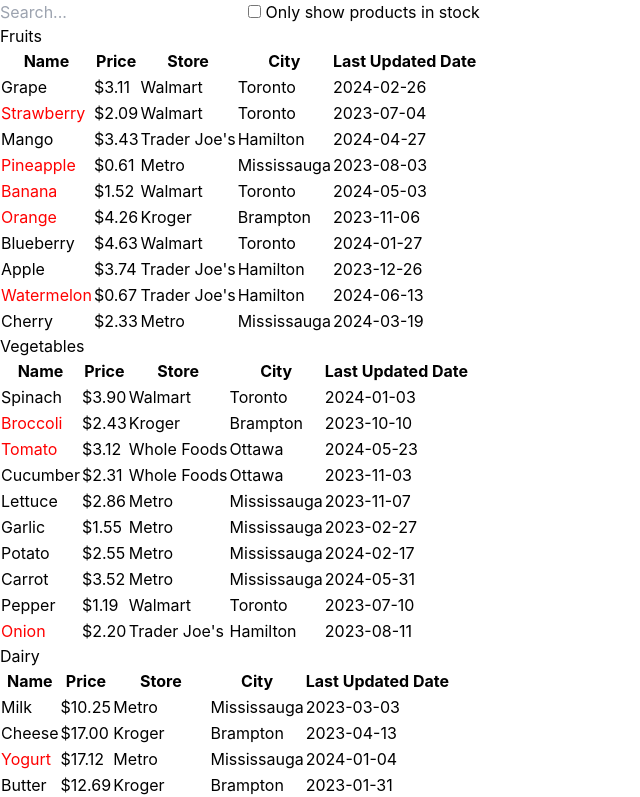
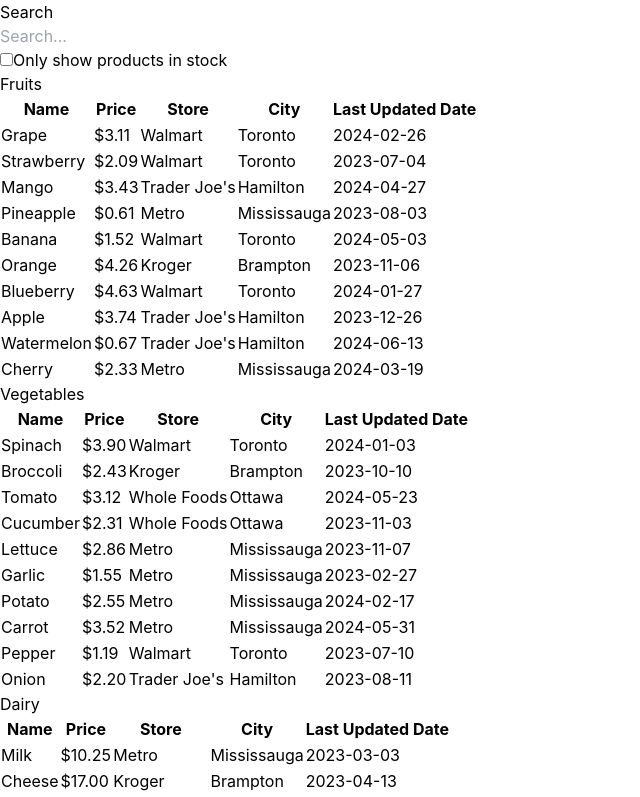
Before and after one commit to koqonut/price-peekaboo, a React (Create React App) app: page / in a window 1280 px wide. Shown: the top 797 px of the page, without its empty margins (0-640 px from the left). Built offline with nearby package versions, Linux system fonts and the light colour scheme.

Commit message:
refactor to separate out componenets

```diff
--- a/src/App.js
+++ b/src/App.js
@@ -1,7 +1,10 @@
 
 import './App.css';
 import { PRODUCTS } from './data/dataset';
-import { COL_HEADING_CITY, COL_HEADING_LASTUPDATEDDATE, COL_HEADING_STORE, COL_HEADING_PRICE, COL_HEADING_NAME } from './Constants.js';
+
+import SearchBarComponent from './components/SearchBarComponent';
+import ProductCategoriesComponent from './components/ProductCategoriesComponent';
+
 
 
 /**
@@ -18,139 +21,21 @@
   const [inStockOnly, setInStockOnly] = useState(false);
 
   return (
-    <div>
-      <SearchBar
+    <div className="container mx-auto p-4">
+      <h1 className="text-2xl font-bold mb-4">Search</h1>
+      <SearchBarComponent
         filterText={filterText}
         inStockOnly={inStockOnly}
         onFilterTextChange={setFilterText}
         onInStockOnlyChange={setInStockOnly} />
 
-      <ProductCategories
-        products={products}
-        filterText={filterText}
-        inStockOnly={inStockOnly} />
-    </div >
-
-  );
-}
-
-function ProductCategories({ products, filterText, inStockOnly }) {
-  const rows = [];
-  const categoryToProductMap = new Map();
-
-  products.forEach((product) => {
-    if (!categoryToProductMap.get(product.category)) {
-      categoryToProductMap.set(product.category, new Map())
-    }
-    categoryToProductMap.get(product.category).set(product.name, product);
-  });
-
-
-  categoryToProductMap.forEach((productsMap, productCategory) => {
-    //console.log("KN_ Size of map", productCategory, productsMap.size);
-    const productCategoriesArray = Array.from(productsMap.values());
-
-    rows.push(
-      <ProductCategoryRow
-        category={productCategory}
-        key={productCategory} />
-    );
-    rows.push(<ProductTable products={productCategoriesArray} filterText={filterText} isStockOnly={inStockOnly} key={`${productCategory}-table`}></ProductTable>);
-    // console.log("KN_ ProductCategories Rows are ", rows);
-
-  });
-
-  return (
-    <>
-      {rows}
-    </>
-  );
-}
-
-
-function ProductCategoryRow({ category }) {
-  return (
-    <h1>
-      {category}
-    </h1>
-  );
-}
-
-
-function ProductTable({ products, filterText, inStockOnly }) {
-  const rows = [];
-
-  products.forEach((product) => {
-    if (
-      product.name.toLowerCase().indexOf(
-        filterText.toLowerCase()
-      ) === -1
-    ) {
-      return;
-    }
-    if (inStockOnly && !product.stocked) {
-      return;
-    }
-    rows.push(
-      <ProductRow product={product} key={product.name} />
-    );
-  });
-
-  var result = (
-
-    <table>
-      <thead>
-        <tr>
-          <th>{COL_HEADING_NAME}</th>
-          <th>{COL_HEADING_PRICE}</th>
-          <th>{COL_HEADING_STORE}</th>
-          <th>{COL_HEADING_CITY}</th>
-          <th>{COL_HEADING_LASTUPDATEDDATE}</th>
-        </tr>
-      </thead>
-      <tbody>{rows}</tbody>
-    </table>
-
-  );
-  //console.log("KN_ Producttable result is ", result)
-  return result;
-}
-
-function ProductRow({ product }) {
-
-  const name = product.stocked ? product.name :
-    <span style={{ color: 'red' }}>
-      {product.name}
-    </span>;
-  var result = (
-    <tr>
-      <td>{name}</td>
-      <td>{product.price}</td>
-      <td>{product.store}</td>
-      <td>{product.city}</td>
-      <td>{product.lastUpdatedDate}</td>
-    </tr>
-  )
-  //console.log("KN_ ProductRow result is ", result)
-  return result;
-}
-
-function SearchBar({ filterText, inStockOnly, onFilterTextChange, onInStockOnlyChange }) {
-  return (
-    <form>
-      <input
-        type="text"
-        value={filterText} placeholder="Search..."
-        onChange={(e) => onFilterTextChange(e.target.value)} />
-      <label>
-        <input
-          type="checkbox"
-          checked={inStockOnly}
-          onChange={(e) => onInStockOnlyChange(e.target.checked)} />
-        {' '}
-        Only show products in stock
-      </label>
-    </form>
+      <div className="container mx-auto p-4">
+        <ProductCategoriesComponent
+          products={products}
+          filterText={filterText}
+          inStockOnly={inStockOnly} />
+      </div >
+    </div>
   );
 }
 
--- /dev/null
+++ b/src/components/ProductCategoriesComponent.js
@@ -0,0 +1,38 @@
+import ProductCategoryTableComponent from './ProductCategoryTableComponent';
+import ProductTableComponent from './ProductTableComponent';
+
+const ProductCategoriesComponent = ({ products, filterText, inStockOnly }) => {
+    const rows = [];
+    const categoryToProductMap = new Map();
+
+    products.forEach((product) => {
+        if (!categoryToProductMap.get(product.category)) {
+            categoryToProductMap.set(product.category, new Map())
+        }
+        categoryToProductMap.get(product.category).set(product.name, product);
+    });
+
+
+
+    categoryToProductMap.forEach((productsMap, productCategory) => {
+        //console.log("KN_ Size of map", productCategory, productsMap.size);
+        const productCategoriesArray = Array.from(productsMap.values());
+
+        rows.push(
+            <ProductCategoryTableComponent
+                category={productCategory}
+                key={productCategory} />
+        );
+        rows.push(<ProductTableComponent products={productCategoriesArray} filterText={filterText} isStockOnly={inStockOnly} key={`${productCategory}-table`}></ProductTableComponent>);
+        // console.log("KN_ ProductCategories Rows are ", rows);
+
+    });
+
+    return (
+        <>
+            {rows}
+        </>
+    );
+}
+
+export default ProductCategoriesComponent;
--- /dev/null
+++ b/src/components/ProductCategoryTableComponent.js
@@ -0,0 +1,12 @@
+
+import React from 'react';
+
+const ProductCategoryTableComponent = ({ category }) => {
+    return (
+        <div className="bg-white shadow-md rounded-lg p-4 mb-4">
+            <h1 className="text-xl font-semibold text-gray-900">{category}</h1>
+        </div>
+    );
+};
+
+export default ProductCategoryTableComponent;
--- /dev/null
+++ b/src/components/ProductRowComponent.js
@@ -0,0 +1,15 @@
+import React from 'react';
+
+const ProductRowComponent = ({ product }) => {
+    return (
+        <tr className="bg-white border-b hover:bg-gray-50 transition duration-300 ease-in-out">
+            <td className="text-sm text-gray-900 font-medium px-6 py-4">{product.name}</td>
+            <td className="text-sm text-gray-900 font-light px-6 py-4">{product.price}</td>
+            <td className="text-sm text-gray-900 font-light px-6 py-4">{product.store}</td>
+            <td className="text-sm text-gray-900 font-light px-6 py-4">{product.city}</td>
+            <td className="text-sm text-gray-900 font-light px-6 py-4">{product.lastUpdatedDate}</td>
+        </tr>
+    );
+};
+
+export default ProductRowComponent;
--- /dev/null
+++ b/src/components/ProductTableComponent.js
@@ -0,0 +1,61 @@
+
+import React from 'react';
+import ProductRowComponent from './ProductRowComponent.js';
+import { COL_HEADING_CITY, COL_HEADING_LASTUPDATEDDATE, COL_HEADING_STORE, COL_HEADING_PRICE, COL_HEADING_NAME } from '../Constants.js';
+
+
+
+const ProductTableComponent = ({ products, filterText, inStockOnly }) => {
+    const rows = [];
+
+    products.forEach((product) => {
+        if (
+            product.name.toLowerCase().indexOf(filterText.toLowerCase()) === -1
+        ) {
+            return;
+        }
+        if (inStockOnly && !product.stocked) {
+            return;
+        }
+        rows.push(
+            <ProductRowComponent product={product} key={product.name} />
+        );
+    });
+
+    return (
+        <div className="flex flex-col">
+            <div className="overflow-x-auto sm:-mx-6 lg:-mx-8">
+                <div className="py-2 inline-block min-w-full sm:px-6 lg:px-8">
+                    <div className="overflow-hidden shadow-md sm:rounded-lg">
+                        <table className="min-w-full">
+                            <thead className="bg-gray-50">
+                                <tr>
+                                    <th scope="col" className="text-sm font-medium text-gray-900 px-6 py-4 text-left">
+                                        {COL_HEADING_NAME}
+                                    </th>
+                                    <th scope="col" className="text-sm font-medium text-gray-900 px-6 py-4 text-left">
+                                        {COL_HEADING_PRICE}
+                                    </th>
+                                    <th scope="col" className="text-sm font-medium text-gray-900 px-6 py-4 text-left">
+                                        {COL_HEADING_STORE}
+                                    </th>
+                                    <th scope="col" className="text-sm font-medium text-gray-900 px-6 py-4 text-left">
+                                        {COL_HEADING_CITY}
+                                    </th>
+                                    <th scope="col" className="text-sm font-medium text-gray-900 px-6 py-4 text-left">
+                                        {COL_HEADING_LASTUPDATEDDATE}
+                                    </th>
+                                </tr>
+                            </thead>
+                            <tbody>
+                                {rows}
+                            </tbody>
+                        </table>
+                    </div>
+                </div>
+            </div>
+        </div>
+    );
+};
+
+export default ProductTableComponent;
--- /dev/null
+++ b/src/components/SearchBarComponent.js
@@ -0,0 +1,30 @@
+import React from 'react';
+
+const SearchBar = ({ filterText, inStockOnly, onFilterTextChange, onInStockOnlyChange }) => {
+    return (
+        <form className="bg-white shadow-md rounded-lg p-4 mb-4">
+            <div className="mb-4">
+                <input
+                    type="text"
+                    value={filterText}
+                    placeholder="Search..."
+                    onChange={(e) => onFilterTextChange(e.target.value)}
+                    className="w-full px-4 py-2 border border-gray-300 rounded-md focus:outline-none focus:ring-2 focus:ring-blue-500"
+                />
+            </div>
+            <div className="flex items-center">
+                <input
+                    type="checkbox"
+                    checked={inStockOnly}
+                    onChange={(e) => onInStockOnlyChange(e.target.checked)}
+                    className="h-4 w-4 text-blue-600 focus:ring-blue-500 border-gray-300 rounded"
+                />
+                <label className="ml-2 text-sm text-gray-900">
+                    Only show products in stock
+                </label>
+            </div>
+        </form>
+    );
+};
+
+export default SearchBar;
```
